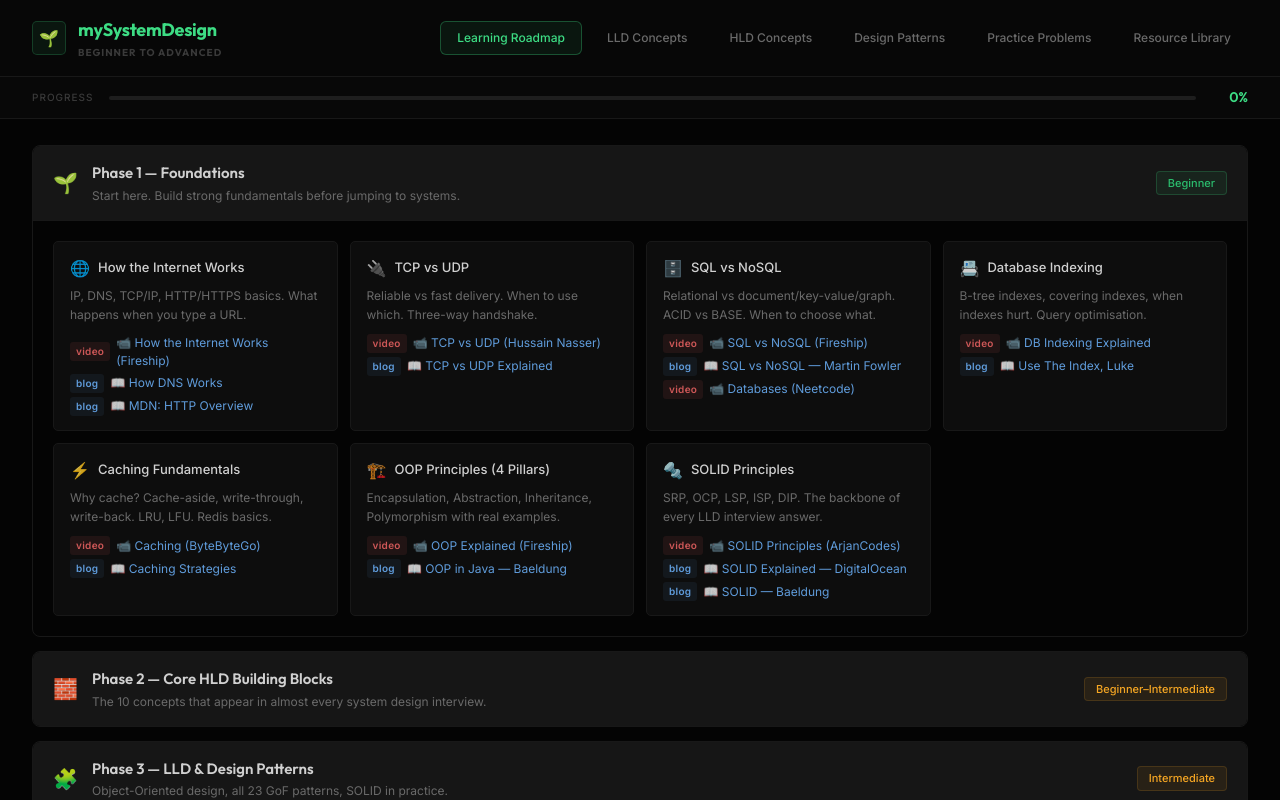
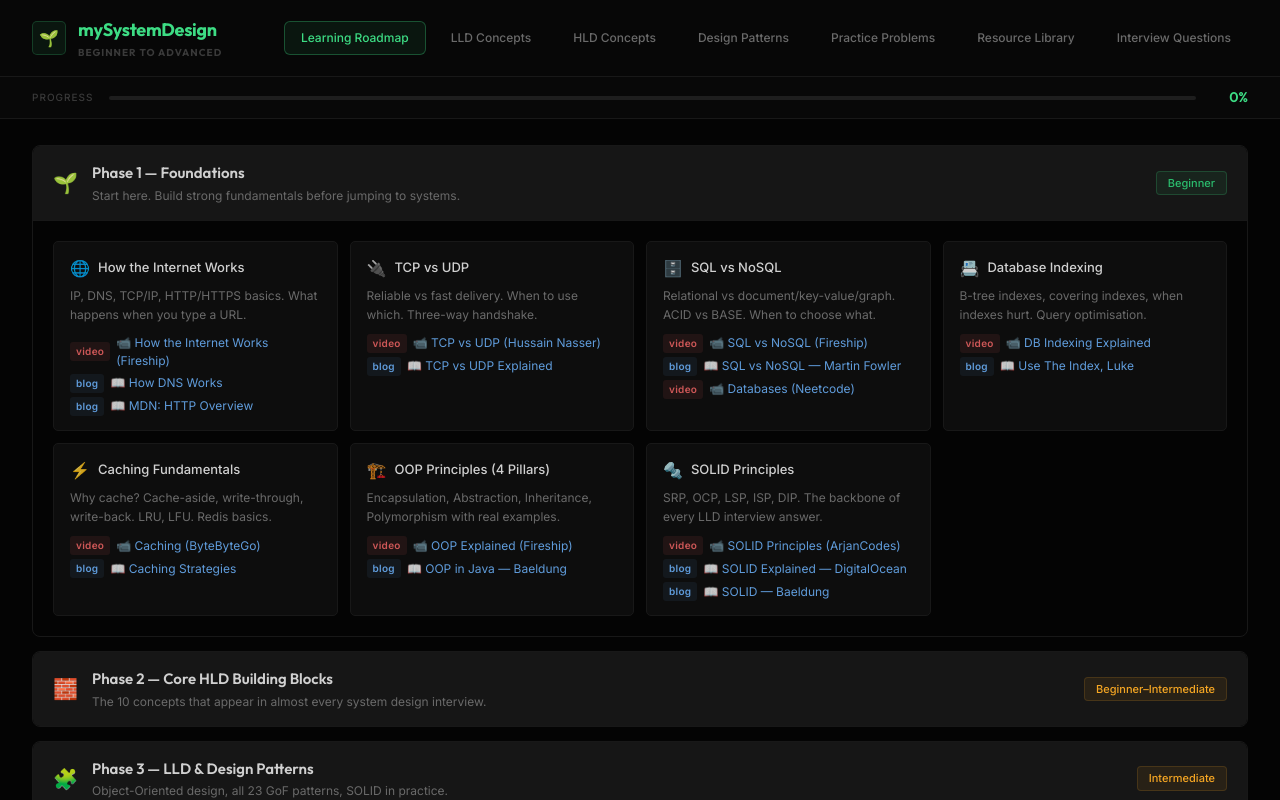
Before and after one commit to Ankit-cs/rd, a Next.js app in the folder lldSheet/: page / in a window 1280 px wide. Shown: the top 800 px of the page. Built offline with nearby package versions, Linux system fonts and the light colour scheme.

Commit message:
updated header fro adding question Tab.tsx

```diff
--- a/lldSheet/src/components/Header.tsx
+++ b/lldSheet/src/components/Header.tsx
@@ -66,6 +66,12 @@ export default function Header({ activeTab, setActiveTab }: { activeTab: string,
         >
           Resource Library
         </button>
+        <button
+          onClick={() => setActiveTab('questions')}
+          className={`${styles.tabBase} ${activeTab === 'questions' ? styles.tabState.active : styles.tabState.inactive}`}
+        >
+          Interview Questions
+        </button>
       </div>
     </div>
   );
```
